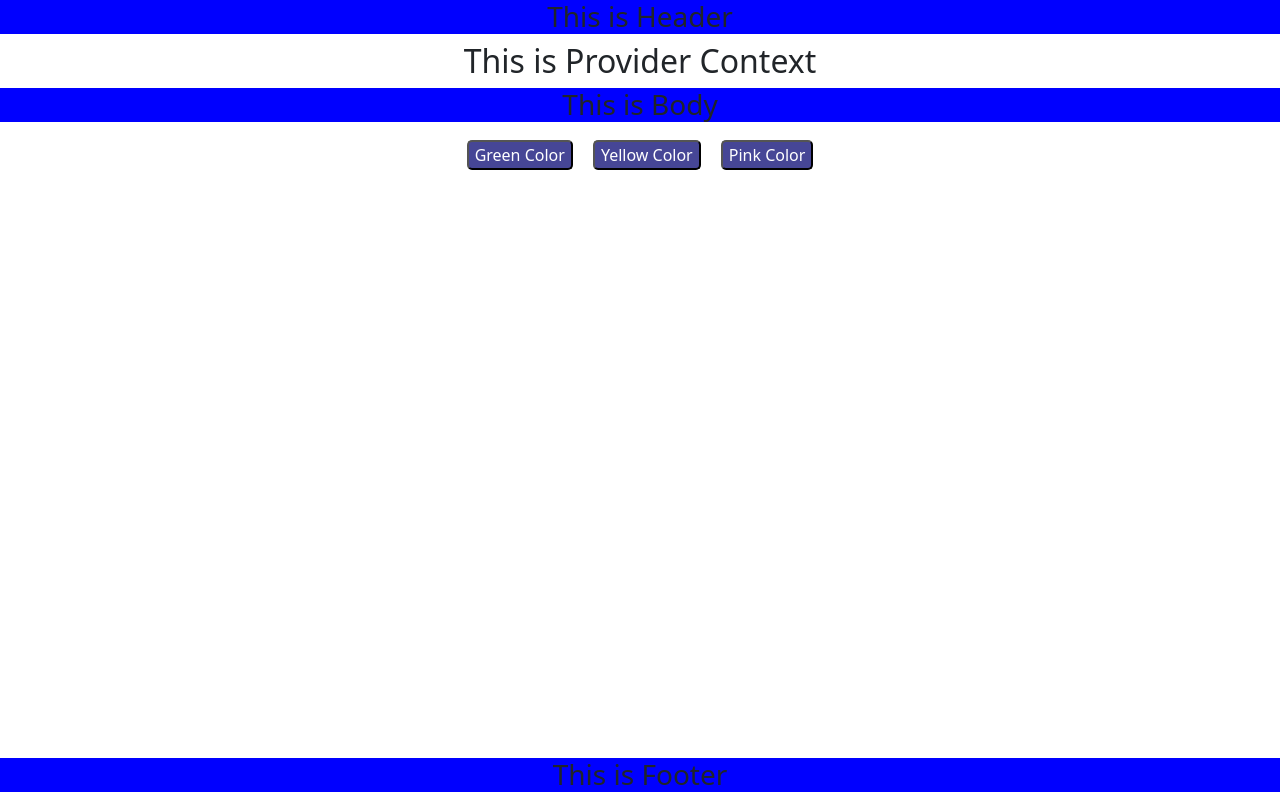
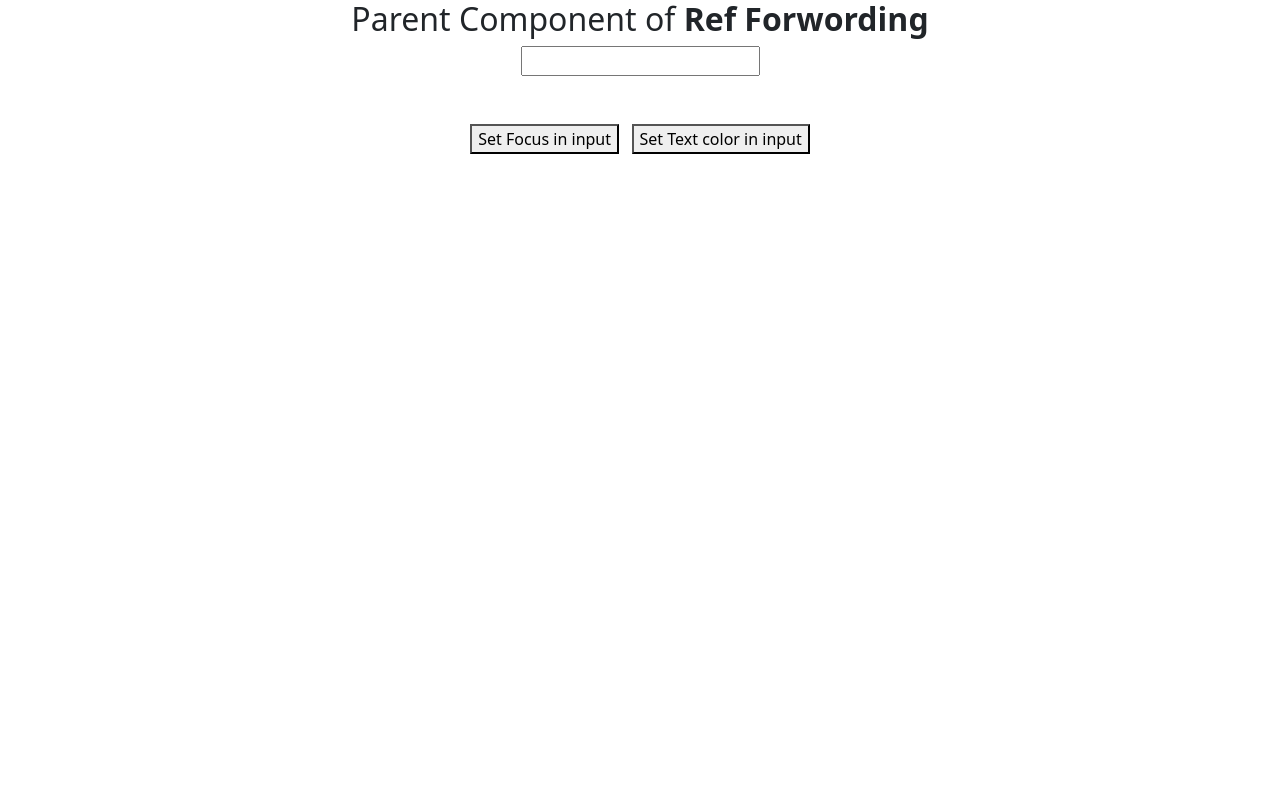
Before and after one commit to nishasalawat1/Basic-Demos, a React (Create React App) app: page / in a window 1280 px wide. Built offline with nearby package versions, Linux system fonts and the light colour scheme.

Commit message:
Forwording Ref example

```diff
--- a/src/App.js
+++ b/src/App.js
@@ -30,7 +30,8 @@ import './App.css';
 // import CustomHooks from './CustomHooks.js';
 // import {FragmentExample} from './Fragment'
 // import {CreateElementExample} from './CreateElementExample';
-import {ContextAPIExample} from './ContextAPIExample';
+// import {ContextAPIExample} from './ContextAPIExample';
+import RefExampleParent from './RefExampleParent';
 
 // import('./CodeSpliting').then((result)=>{
 //   console.warn("result",result.add(8,9))
@@ -75,7 +76,8 @@ function App() {
       {/* <p>Please check console over it I have printed result of output of CodeSpliting Component</p> */}
       {/* <FragmentExample /> */}
       {/* <CreateElementExample /> */}
-      <ContextAPIExample />
+      {/* <ContextAPIExample /> */}
+      <RefExampleParent />
       {/* </header> */}
     </div>
   );
--- /dev/null
+++ b/src/RefExampleChild.js
@@ -0,0 +1,12 @@
+import React from 'react';
+
+const RefExampleChild =  React.forwardRef((props,ref) => {
+    return (
+        <div>
+            <input ref={ref} type="text" />
+        </div>
+    );
+}
+)
+
+export default RefExampleChild;
--- /dev/null
+++ b/src/RefExampleParent.js
@@ -0,0 +1,22 @@
+import React, { Component } from 'react';
+import RefExampleChild from './RefExampleChild';
+
+class RefExampleParent extends Component {
+    constructor(){
+        super();
+        this.inputElement= React.createRef()
+    }
+    render() {
+        return (
+            <div>
+                <h2>Parent Component of <b>Ref Forwording</b></h2>
+                <RefExampleChild ref={this.inputElement} />
+                <br /><br />
+                <button onClick={()=>{this.inputElement.current.focus()}}>Set Focus in input</button>
+                &nbsp; &nbsp;<button onClick={()=>{this.inputElement.current.style.color="red"}}>Set Text color in input</button>
+            </div>
+        );
+    }
+}
+
+export default RefExampleParent;
```
